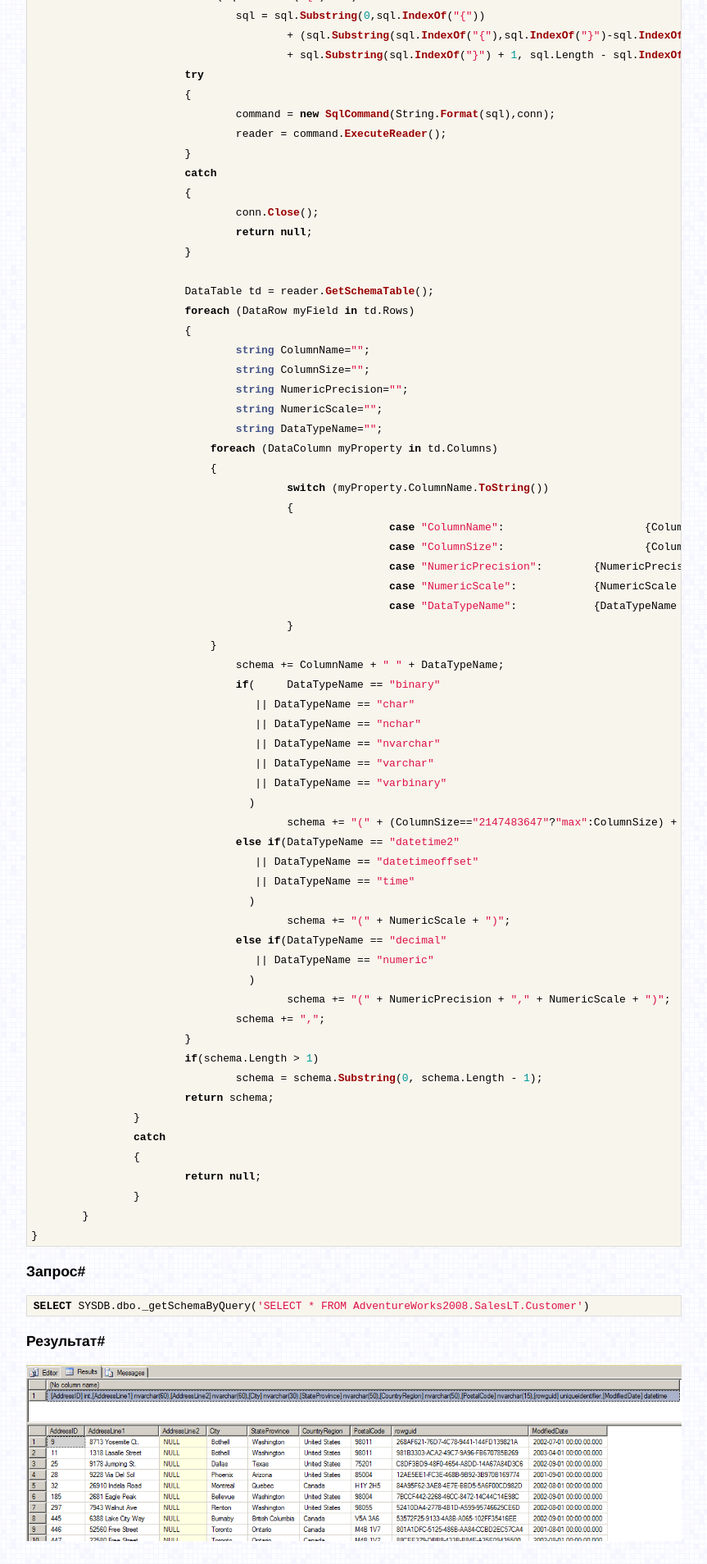
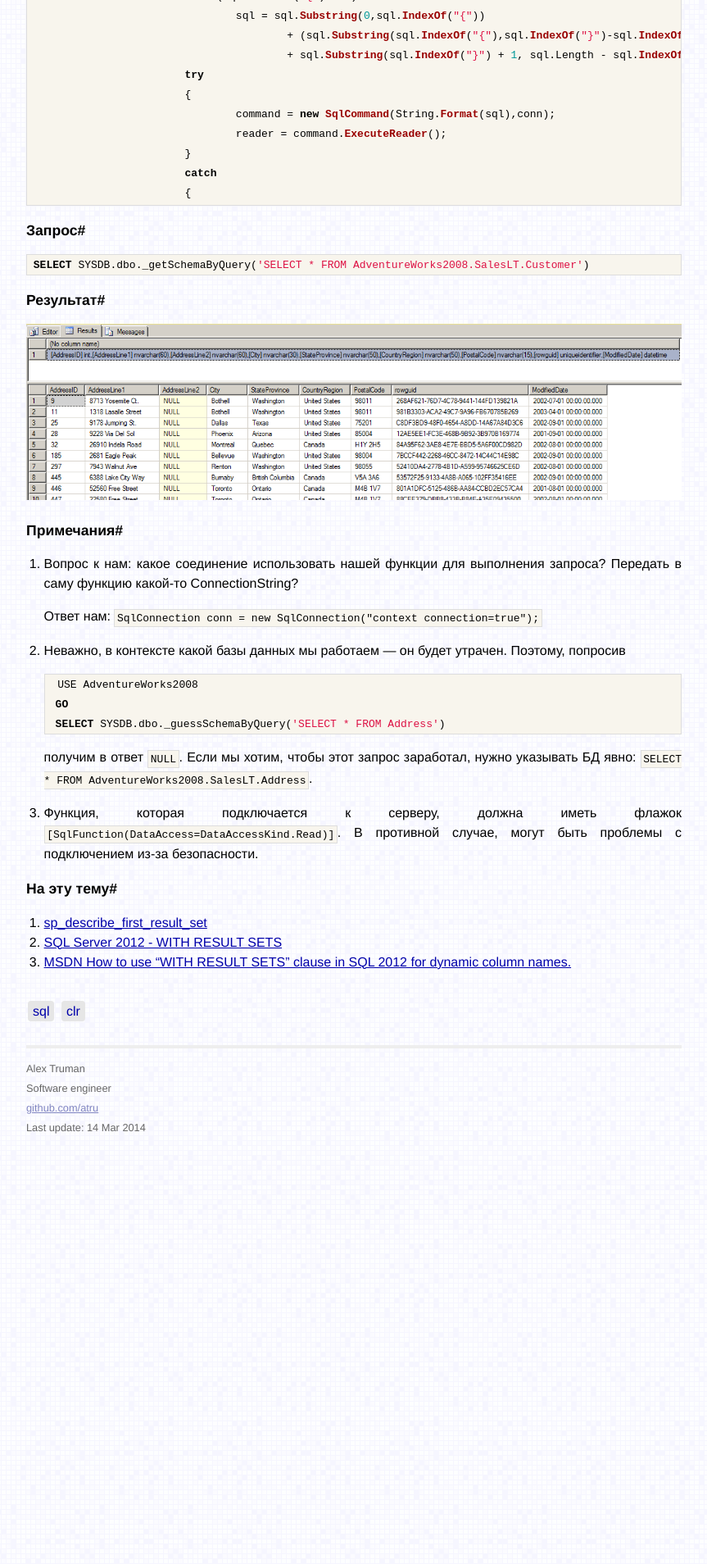
Before and after one commit to atru/atru.github.io, a Jekyll site: the page built from ru/_posts/2014-03-12-guess-schema-by-query.md, in a window 1280 px wide. Shown: the part 1015-2923 px from the top of the page at 82% size, without its empty margins (208-1071 px from the left). Built offline with Jekyll 4.4.1, drawn with Linux system fonts in a browser that asks for light colours; Markdown is read by kramdown in place of the engine named in the settings; after the commit the page ends 2416 px from its top, so only the background shows below that.

Commit message:
added height limit to code blocks

````diff
--- a/css/syntax.css
+++ b/css/syntax.css
@@ -1,5 +1,5 @@
 .highlight  { background: #ffffff;}
-.highlight pre {overflow:auto;}
+.highlight pre {max-height:50em;overflow:auto;}
 .highlight .c { color: #999988; font-style: italic } /* Comment */
 .highlight .err { color: #a61717; background-color: #e3d2d2 } /* Error */
 .highlight .k { font-weight: bold } /* Keyword */
--- a/ru/_posts/2014-03-12-guess-schema-by-query.md
+++ b/ru/_posts/2014-03-12-guess-schema-by-query.md
@@ -107,7 +107,7 @@ SELECT SYSDB.dbo._getSchemaByQuery('SELECT * FROM AdventureWorks2008.SalesLT.Cus
 ```
 #Результат#
 
-<img width="100%" alt="View columns" src="/img/2014/getschemabyquery.png" style="cursor:pointer" onclick="window.open('/img/2014/getschemabyquery.png','_blank');return;" />
+<img width="100%" alt="View columns" src="/img/2014/getschemabyquery.png" href="/img/2014/getschemabyquery.png" style="cursor:pointer" onclick="window.open('/img/2014/getschemabyquery.png','_blank');return;" />
 
 #Примечания#
 
````
